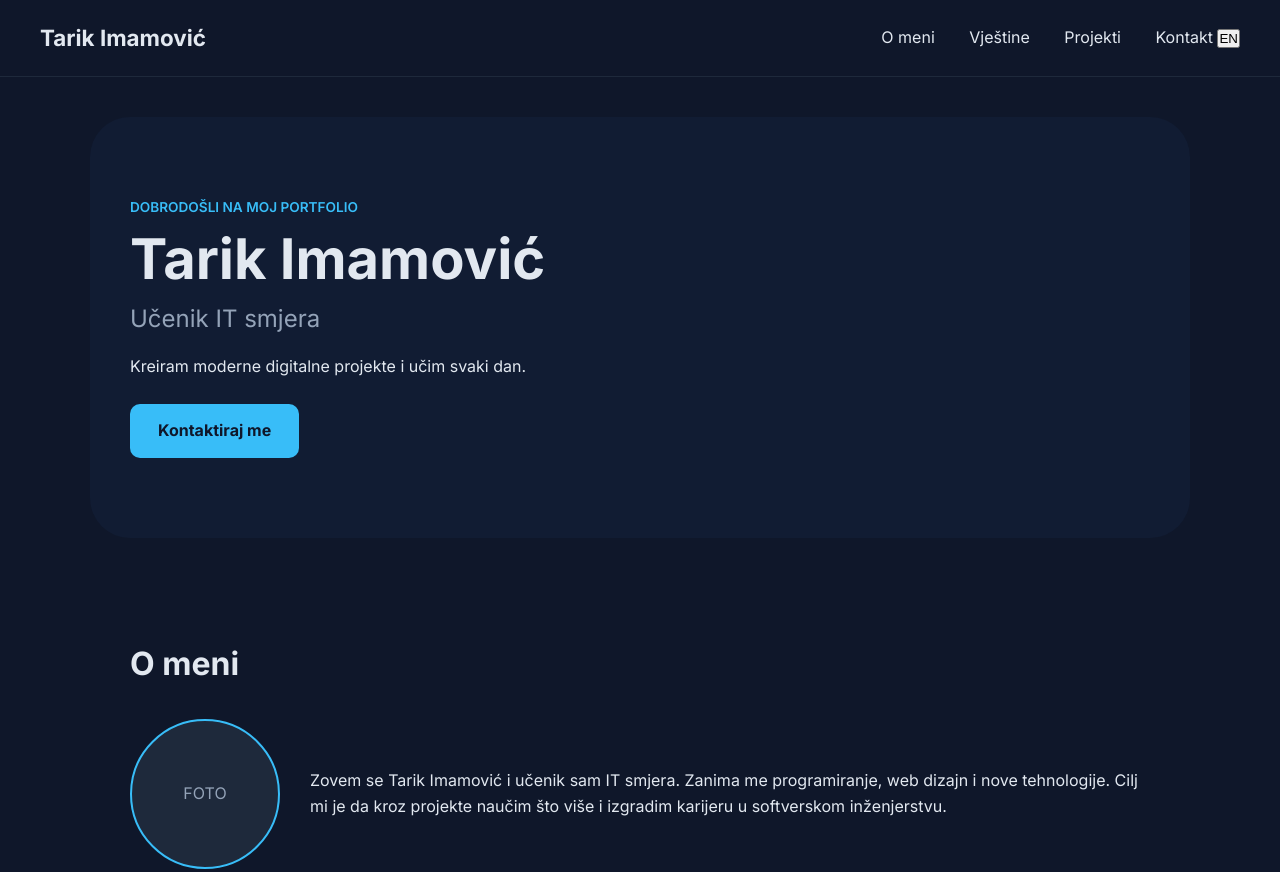
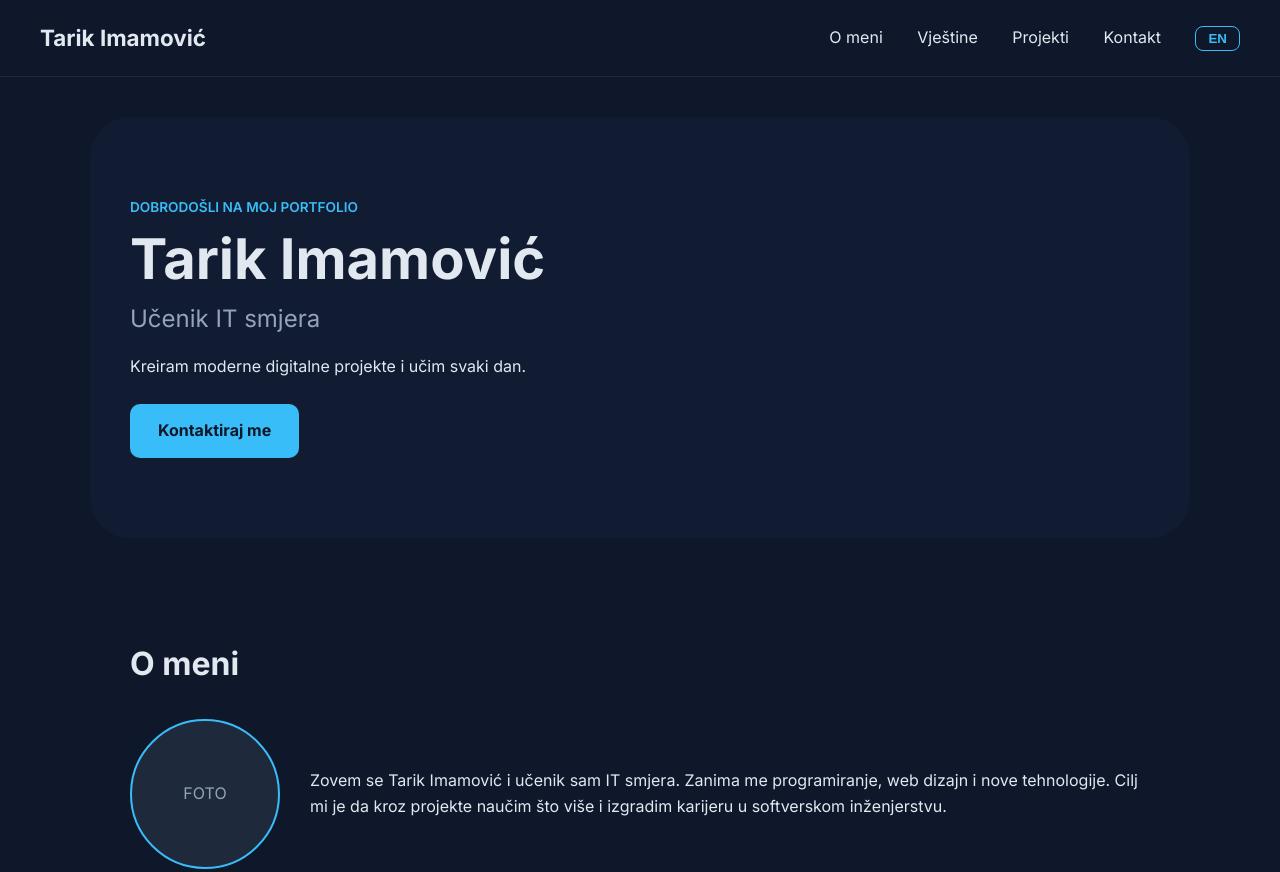
Before and after one commit to tarik1508/portfolio-tarik-imamovic, a plain HTML site: page index.html in a window 1280 px wide. Shown: the top 872 px of the page. Drawn offline with Linux system fonts and the light colour scheme.

Commit message:
Stilizirao dugme za promjenu jezika

```diff
--- a/style.css
+++ b/style.css
@@ -287,3 +287,26 @@ footer {
     transform: translateY(-5px);
     border-color: #38bdf8;
 }
+
+.lang-btn {
+    margin-left: 30px;
+    background: none;
+    border: 1px solid #38bdf8;
+    color: #38bdf8;
+    border-radius: 8px;
+    padding: 4px 12px;
+    font-weight: 600;
+    cursor: pointer;
+}
+
+.lang-btn:hover {
+    background: #38bdf8;
+    color: #0f172a;
+}
+
+@media (max-width: 768px) {
+  .lang-btn {
+    margin: 10px 0 0;
+    align-self: flex-start;
+    }
+}
```
